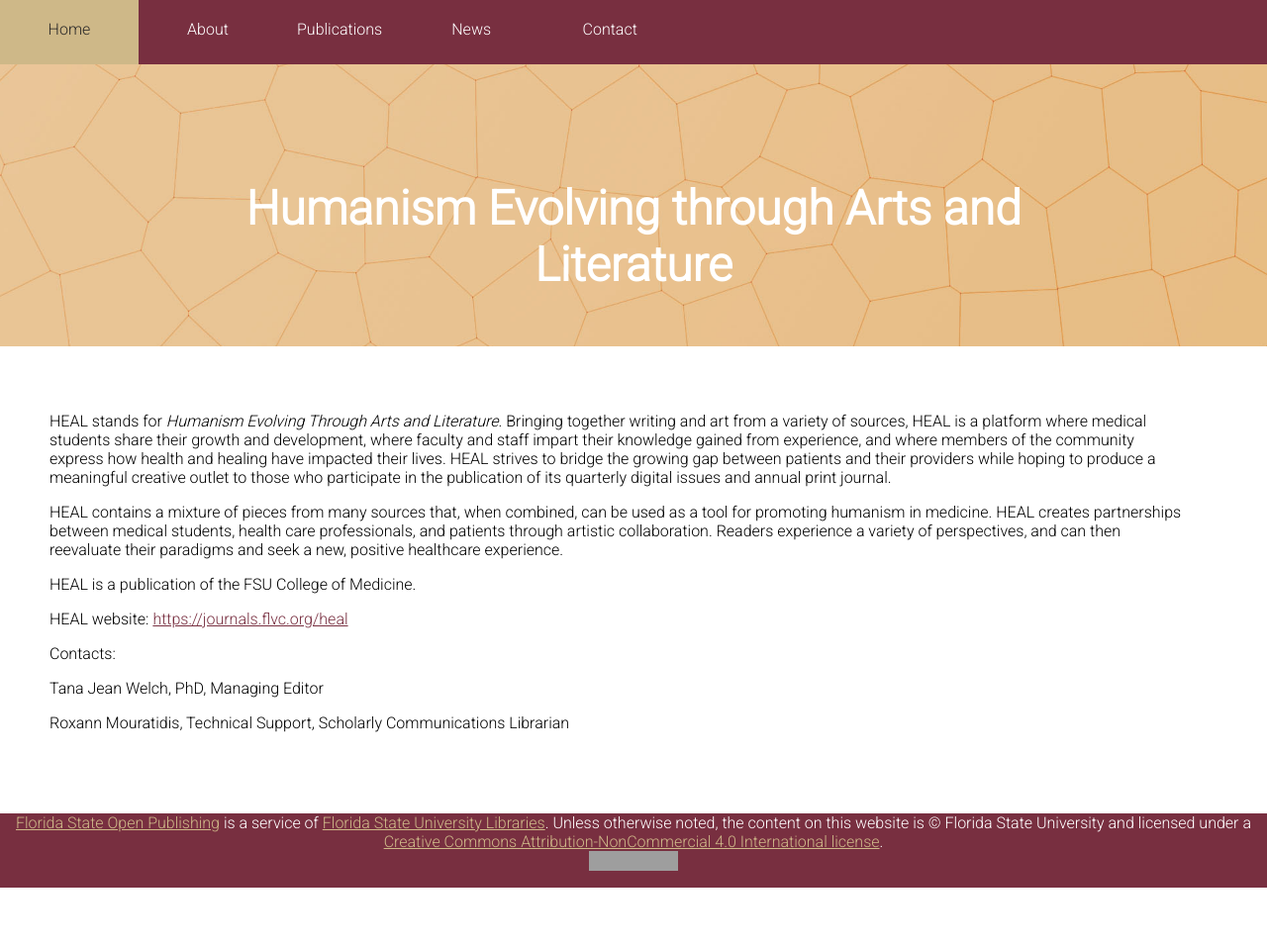
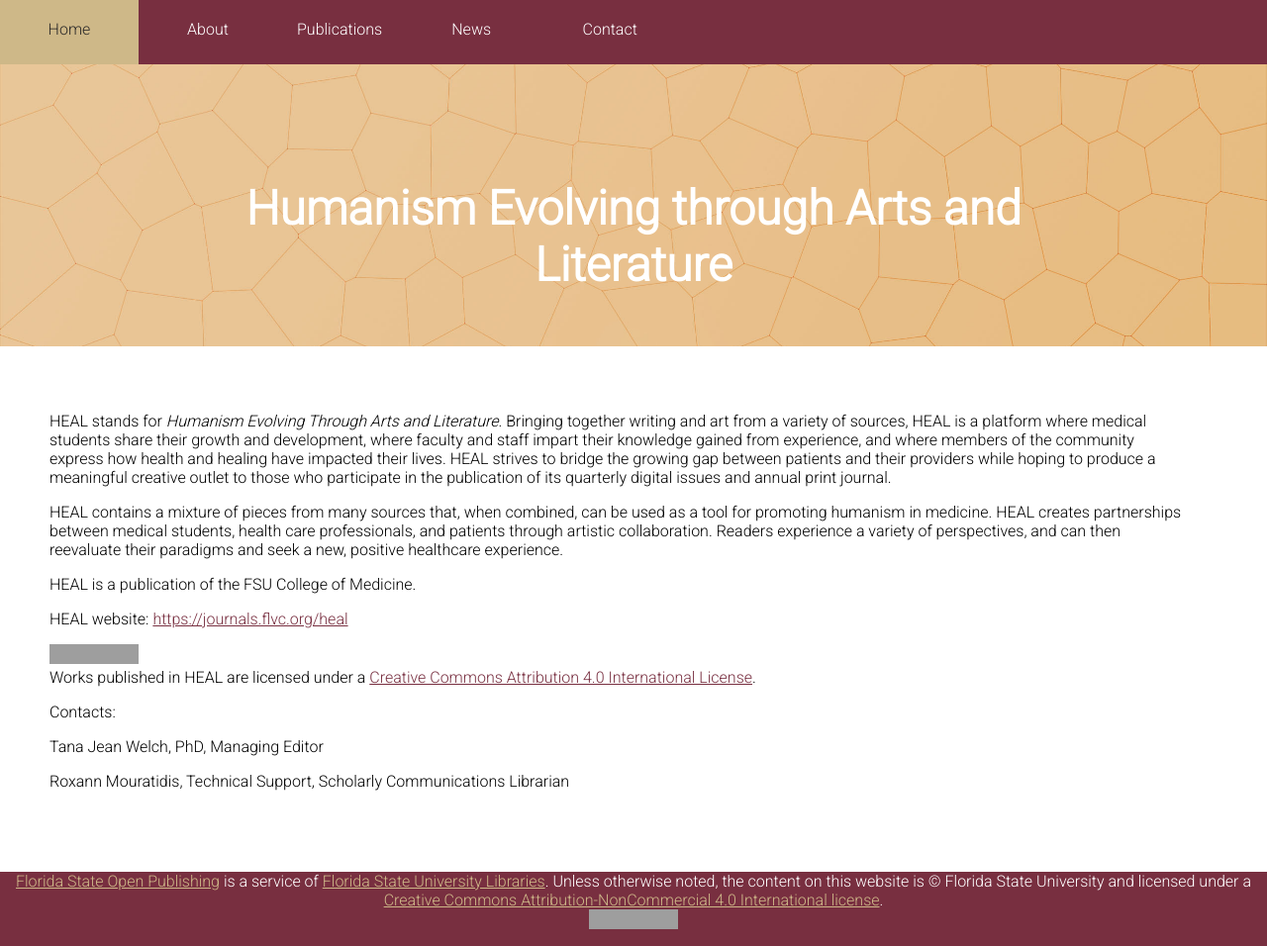
Before and after one commit to fsulibpub/fsulibpub.github.io, a Jekyll site: the page built from _journals/heal.md, in a window 1280 px wide and 956 px high. Shown: the whole window at 99% size. Built offline with Jekyll 4.4.1, drawn with Linux system fonts in a browser that asks for light colours; grey boxes are pictures that could not be loaded.

Commit message:
Update heal.md

```diff
--- a/_journals/heal.md
+++ b/_journals/heal.md
@@ -14,6 +14,7 @@ HEAL is a publication of the FSU College of Medicine.
 
 HEAL website: <a href="https://journals.flvc.org/heal" target="_blank">https://journals.flvc.org/heal</a>
 
+<a rel="license" href="http://creativecommons.org/licenses/by/4.0/"><img alt="Creative Commons License" style="border-width:0" src="https://i.creativecommons.org/l/by/4.0/88x31.png" /></a><br />Works published in HEAL are licensed under a <a rel="license" href="http://creativecommons.org/licenses/by/4.0/">Creative Commons Attribution 4.0 International License</a>.
 
 Contacts:
 
```
